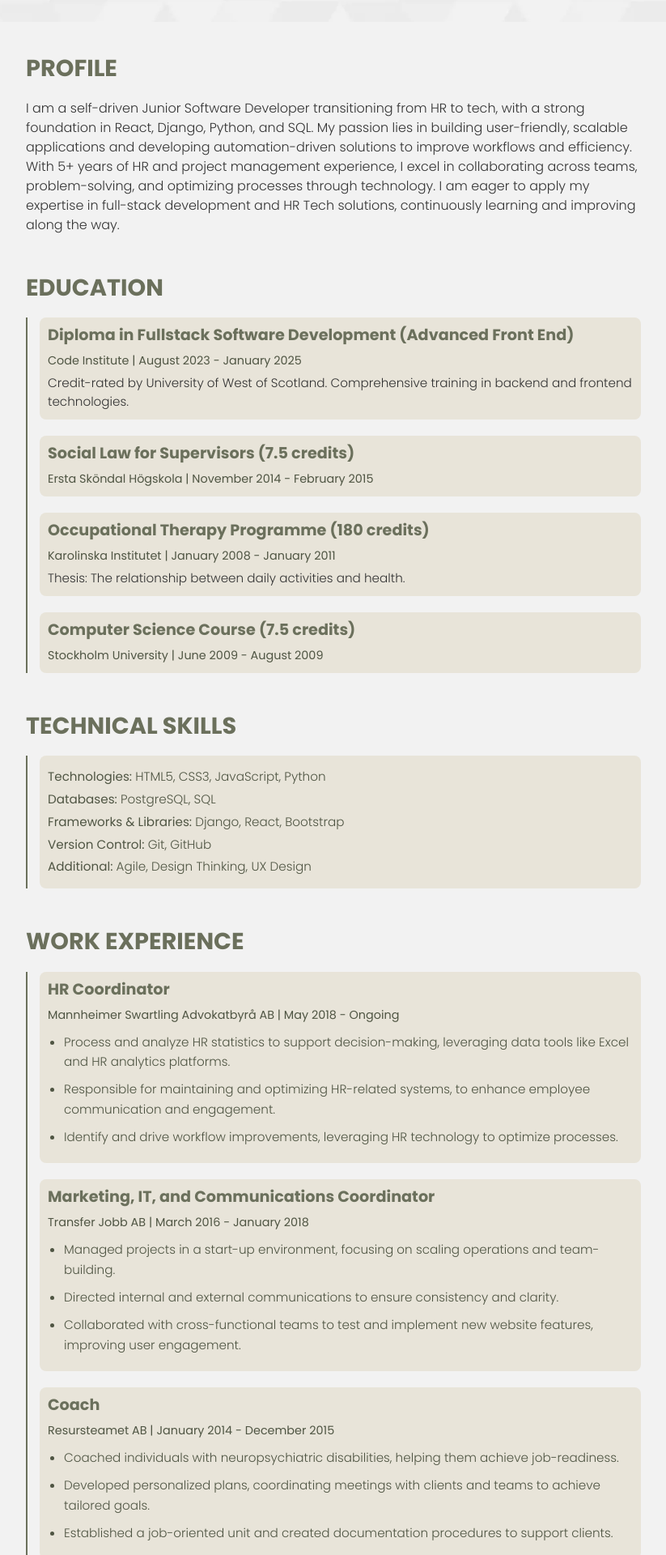
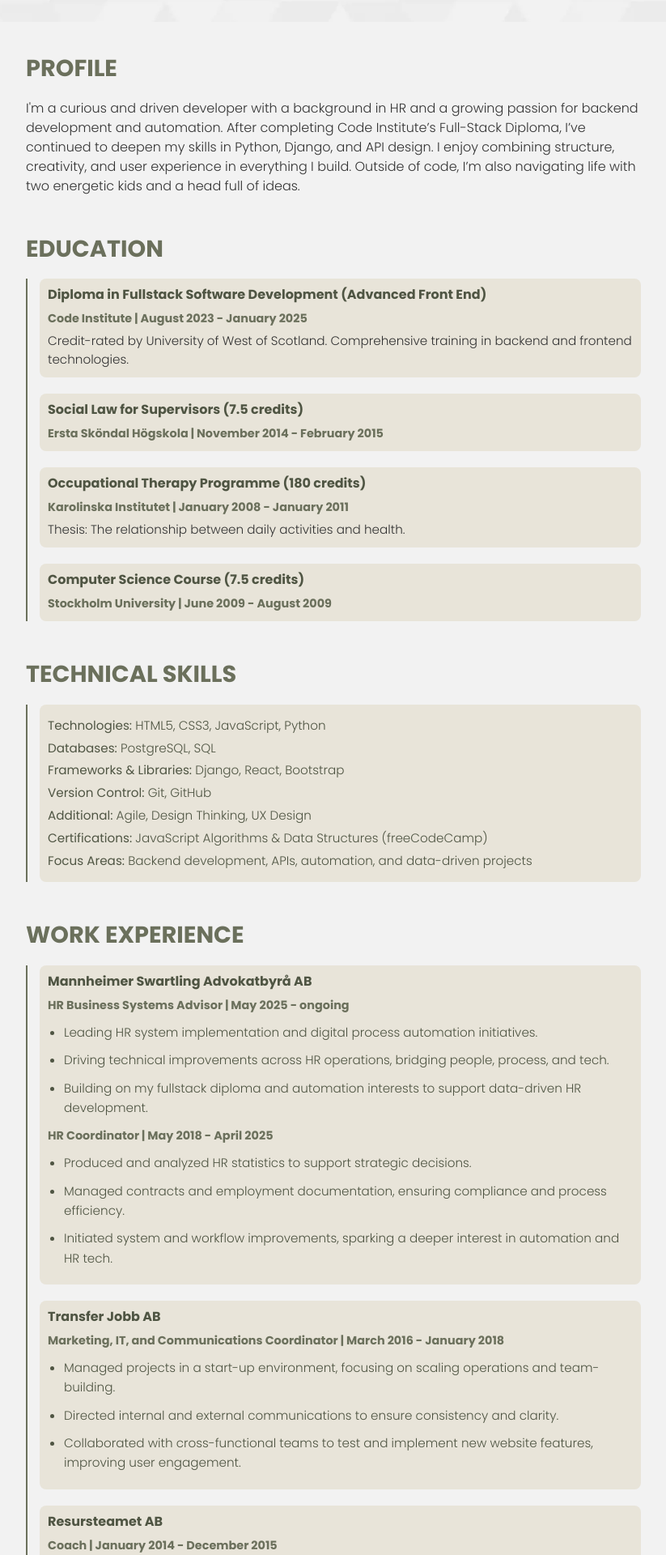
Before and after one commit to MilenTecle/portfolio, a React (Create React App) app: page /resume in a window 1280 px wide. Shown: the part 360-2280 px from the top of the page at 81% size, without its empty margins (228-1051 px from the left). Built offline with nearby package versions, Linux system fonts and the light colour scheme.

Commit message:
Update profile content and experience to align with updated CV

```diff
--- a/src/components/About.js
+++ b/src/components/About.js
@@ -22,24 +22,21 @@ const AboutMe = () => {
         <section className={styles.section}>
           <h2>Who Am I?</h2>
           <p>
-            I’m Milen Tecle, a Junior Software Developer based in Stockholm, Sweden, transitioning from a rewarding career in HR to tech. With 5+ years of HR experience and a passion for automation, process optimization, and data-driven solutions,
-            I bring a unique blend of people skills and technical expertise to every project. My journey into tech is fueled by a drive to develop innovative, user-friendly solutions that improve efficiency and solve real-world problems.
+           I’m Milen Tecle, a Junior Software Developer based in Stockholm, Sweden, transitioning from a rewarding career in HR to tech. With 5+ years of HR experience and a passion for automation, process optimization, and data-driven solutions, I bring a unique blend of people skills and technical expertise to every project. After earning a full-stack diploma and completing a certification in JavaScript Algorithms via freeCodeCamp, I’ve been expanding my backend development skills through real-world projects focused on APIs and automation.
           </p>
         </section>
 
         <section className={styles.section}>
           <h2>What I Do</h2>
           <p>
-            I design and build scalable, responsive applications using React, Django, Python, and SQL. My full-stack expertise allows me to develop seamless and efficient solutions,
-            focusing on API development, process automation, and user-centric interfaces.
+           I design and build scalable, responsive applications using React, Django, Python, and SQL. My full-stack expertise allows me to develop seamless and efficient solutions, focusing on API development, process automation, and user-centric interfaces.
           </p>
         </section>
 
         <section className={styles.section}>
           <h2>Why Hire Me?</h2>
           <p>
-            I combine technical skills with human-centered problem-solving, making me an asset for teams developing HR Tech, automation tools, or data-driven platforms.
-            I thrive in collaborative environments, enjoy solving complex problems, and am continuously expanding my expertise to create impactful digital solutions.
+            I combine technical skills with human-centered problem-solving, making me an asset for teams developing HR Tech, automation tools, or data-driven platforms. I thrive in collaborative environments, enjoy solving complex problems, and am continuously sharpening my backend skills through hands-on projects and continuous learning.
           </p>
         </section>
 
@@ -47,7 +44,7 @@ const AboutMe = () => {
           <h2>Fun Facts About Me</h2>
           <ul className={styles.funFactsList}>
             <li>I have a professional background in HR, giving me unique insights into teamwork and collaboration.</li>
-            <li>I enjoy working on coding challenges that allow me to build practical and functional solutions while improving my skills.</li>
+            <li>I prefer learning through hands-on projects where I can see the practical impact of what I build.</li>
             <li>When I’m not coding, you can find me spending time with my family, thinking about new ideas, or enjoying a solo trip to the store.</li>
           </ul>
         </section>
--- a/src/components/Contact.js
+++ b/src/components/Contact.js
@@ -13,7 +13,7 @@ const Contact = () => {
         <div className="text-center mb-5">
           <h2 className={styles.contactHeading}>Let’s Connect!</h2>
           <p className={styles.contactText}>
-            Whether you’re looking for a passionate developer to join your team or need a fresh perspective on your project, I’m here to help. With a strong drive to learn and grow, I’m excited to contribute to your success. Contact me below to start the conversation.
+            Need someone who can bridge business understanding with backend logic? With a background in HR and a focus on automation and data-driven solutions, I bring a blend of people insight and technical skills. Let’s connect and see how I can contribute to your next project.
           </p>
         </div>
         {/* Contact form */}
--- a/src/components/Resume.js
+++ b/src/components/Resume.js
@@ -21,11 +21,10 @@ const Resume = () => {
         <section className={`${styles.section} mb-5 `}>
           <h2>Profile</h2>
           <p>
-            I am a self-driven Junior Software Developer transitioning from HR to tech, with a strong foundation in React, Django, Python, and SQL.
-            My passion lies in building user-friendly, scalable applications and developing automation-driven solutions to improve workflows and efficiency.
+            I'm a curious and driven developer with a background in HR and a growing passion for backend development and automation.
+            After completing Code Institute’s Full-Stack Diploma, I’ve continued to deepen my skills in Python, Django, and API design.
 
-            With 5+ years of HR and project management experience, I excel in collaborating across teams, problem-solving, and optimizing processes through technology.
-            I am eager to apply my expertise in full-stack development and HR Tech solutions, continuously learning and improving along the way.
+            I enjoy combining structure, creativity, and user experience in everything I build. Outside of code, I’m also navigating life with two energetic kids and a head full of ideas.
           </p>
         </section>
 
@@ -69,6 +68,8 @@ const Resume = () => {
                 <li><strong>Frameworks & Libraries:</strong> Django, React, Bootstrap</li>
                 <li><strong>Version Control:</strong> Git, GitHub</li>
                 <li><strong>Additional:</strong> Agile, Design Thinking, UX Design</li>
+                <li><strong>Certifications:</strong> JavaScript Algorithms & Data Structures (freeCodeCamp)</li>
+                <li><strong>Focus Areas:</strong> Backend development, APIs, automation, and data-driven projects</li>
               </ul>
             </div>
           </div>
@@ -79,17 +80,23 @@ const Resume = () => {
           <h2>Work Experience</h2>
           <div className={styles.timeline}>
             <div className={styles.timelineItem}>
-              <h3>HR Coordinator</h3>
-              <span>Mannheimer Swartling Advokatbyrå AB | May 2018 - Ongoing</span>
+              <h3>Mannheimer Swartling Advokatbyrå AB</h3>
+              <span>HR Business Systems Advisor | May 2025 - ongoing</span>
               <ul className={styles.bulletList}>
-                <li>Process and analyze HR statistics to support decision-making, leveraging data tools like Excel and HR analytics platforms.</li>
-                <li>Responsible for maintaining and optimizing HR-related systems, to enhance employee communication and engagement.</li>
-                <li>Identify and drive workflow improvements, leveraging HR technology to optimize processes.</li>
+                <li>Leading HR system implementation and digital process automation initiatives.</li>
+                <li>Driving technical improvements across HR operations, bridging people, process, and tech.</li>
+                <li>Building on my fullstack diploma and automation interests to support data-driven HR development.</li>
+              </ul>
+              <span>HR Coordinator | May 2018 - April 2025</span>
+              <ul className={styles.bulletList}>
+                <li>Produced and analyzed HR statistics to support strategic decisions.</li>
+                <li>Managed contracts and employment documentation, ensuring compliance and process efficiency.</li>
+                <li>Initiated system and workflow improvements, sparking a deeper interest in automation and HR tech.</li>
               </ul>
             </div>
             <div className={styles.timelineItem}>
-              <h3>Marketing, IT, and Communications Coordinator</h3>
-              <span>Transfer Jobb AB | March 2016 - January 2018</span>
+              <h3>Transfer Jobb AB </h3>
+              <span>Marketing, IT, and Communications Coordinator | March 2016 - January 2018</span>
               <ul className={styles.bulletList}>
                 <li>Managed projects in a start-up environment, focusing on scaling operations and team-building.</li>
                 <li>Directed internal and external communications to ensure consistency and clarity.</li>
@@ -97,8 +104,8 @@ const Resume = () => {
               </ul>
             </div>
             <div className={styles.timelineItem}>
-              <h3>Coach</h3>
-              <span>Resursteamet AB | January 2014 - December 2015</span>
+              <h3>Resursteamet AB</h3>
+              <span>Coach | January 2014 - December 2015</span>
               <ul className={styles.bulletList}>
                 <li>Coached individuals with neuropsychiatric disabilities, helping them achieve job-readiness.</li>
                 <li>Developed personalized plans, coordinating meetings with clients and teams to achieve tailored goals.</li>
@@ -106,8 +113,8 @@ const Resume = () => {
               </ul>
             </div>
             <div className={styles.timelineItem}>
-              <h3>Occupational Therapist</h3>
-              <span>Arbetsmarknadsinsatser, Rinkeby-Kista SDF | January 2011 - December 2013</span>
+              <h3>Arbetsmarknadsinsatser, Rinkeby-Kista SDF</h3>
+              <span>Occupational Therapist | January 2011 - December 2013</span>
               <ul className={styles.bulletList}>
                 <li>Conducted workplace assessments for individuals transitioning into the labor market.</li>
                 <li>Utilized motivational interviewing to empower clients and promote positive outcomes.</li>
--- a/src/styles/Resume.module.css
+++ b/src/styles/Resume.module.css
@@ -89,14 +89,15 @@
   }
 
   .timelineItem h3 {
-    font-size: 1.2rem;
+    font-size: 1rem;
     font-weight: bold;
-    color: #6b705c; /* Olive Green */
+    color: #4f5543; /* Olive Green */
   }
 
   .timelineItem span {
     font-size: 0.9rem;
-    color: #4f5543; /* Dark Olive */
+    font-weight: bold;
+    color:  #6b705c; /* Dark Olive */
   }
 
   .timelineItem p {
```
Also changed, not shown: 1 other file (tests, documents, lock files or other folders).
